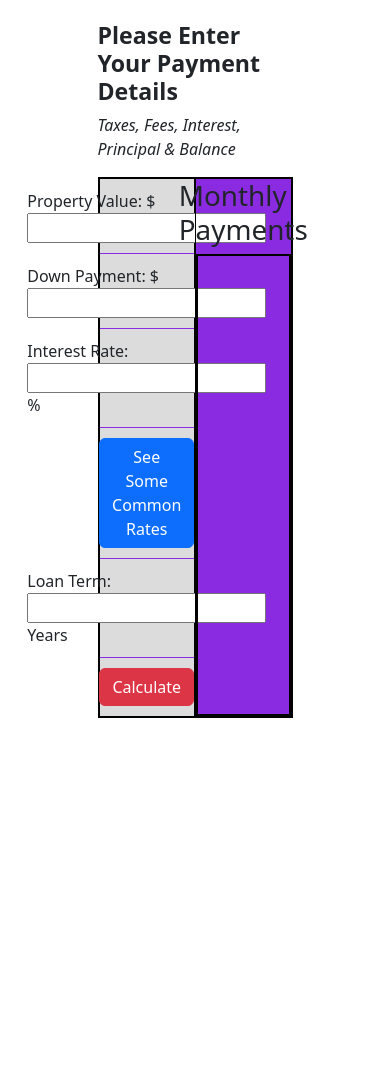
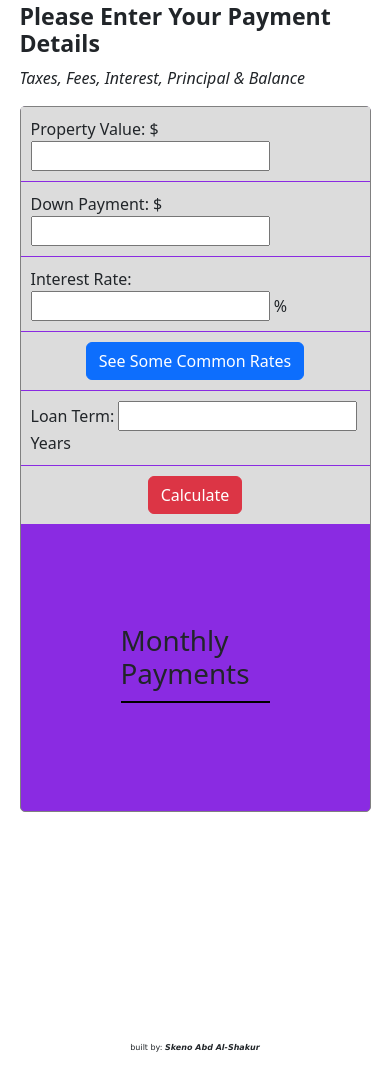
Before and after one commit to skno27/mortgageCalculator, a plain HTML site: page index.html in a window 390 px wide. Shown: the part 93-1163 px from the top of the page. Before the commit the page ends 844 px from the top, so only its background shows below. Drawn offline with nearby package versions, Linux system fonts and the light colour scheme.

Commit message:
updating, pushing old results not sent to the repo

```diff
--- a/calculate.js
+++ b/calculate.js
@@ -12,6 +12,7 @@ document.addEventListener("DOMContentLoaded", function () {
     // prevent default
     event.preventDefault();
 
+    if (event.submitter && event.submitter.value === "Calculate") {
       // access form elements
 
       // main vars
@@ -23,7 +24,9 @@ document.addEventListener("DOMContentLoaded", function () {
       );
       const rate =
         parseFloat(document.getElementsByName("interest")[0].value) / 100;
-    const termInYears = parseFloat(document.getElementsByName("term")[0].value);
+      const termInYears = parseFloat(
+        document.getElementsByName("term")[0].value
+      );
 
       // log values
       console.log("Property Value:", propertyValue);
@@ -35,10 +38,12 @@ document.addEventListener("DOMContentLoaded", function () {
       console.log("Mortgage Principal:", principal);
 
       mPayment =
-      (principal * (rate / 12)) / (1 - (1 + rate / 12) ** (-12 * termInYears));
+        (principal * (rate / 12)) /
+        (1 - (1 + rate / 12) ** (-12 * termInYears));
 
       console.log(mPayment);
       console.log(mPayment.toFixed(2));
       resultText.innerHTML = "$" + `${mPayment.toFixed(2)}`;
+    }
   });
 });
--- a/index.html
+++ b/index.html
@@ -109,6 +109,10 @@
         </div>
       </div>
     </div>
+
+    <footer>
+      <p>built by: <span id="artist">Skeno Abd Al-Shakur</span></p>
+    </footer>
     <script
       src="https://cdn.jsdelivr.net/npm/bootstrap@5.3.2/dist/js/bootstrap.bundle.min.js"
       integrity="sha384-C6RzsynM9kWDrMNeT87bh95OGNyZPhcTNXj1NW7RuBCsyN/o0jlpcV8Qyq46cDfL"
--- a/styles.css
+++ b/styles.css
@@ -16,6 +16,7 @@ header {
 
 #mortgage {
     border: 2px solid black;
+    border-radius: 5px;
     background-color: blueviolet;
     display: flex;
 
@@ -60,12 +61,17 @@ header {
 }
 
 #result {
-    border: 2px solid black;
+    /* border: 2px solid black; */
     height: 100%;
     width: 100%;
     display: flex;
     justify-content: center;
     align-items: center;
+}
+
+#output h1 {
+    padding-bottom: 10px;
+    border-bottom: 2px solid black;
 }
 
 .result-text {
@@ -74,36 +80,45 @@ header {
     font-weight: 800;
 }
 
+footer {
+    /* border: 2px solid black; */
+    display: flex;
+    justify-content: center;
+    margin-top: 230px;
+    font-family: Verdana, Geneva, Tahoma, sans-serif;
+    font-size: .5em;
+}
+
+#artist {
+    font-weight: 900;
+    font-style: oblique;
+}
 
 
-/* @media (max-width: 800px) and (min-width: 527px) {
-    header {
-        text-align: center;
+@media only screen and (max-width: 767px) {
+    body {
+        overflow-x: hidden;
+        overflow-y: auto;
     }
     .wrapper {
-        margin: 10% 5% 5% 5%;
+        margin: 5% 5%;
+        width: 90%;
+        height: auto;
+        /* border: 1px solid gray; */
     }
     #mortgage {
+        flex-direction: column; /* Stack elements vertically on small screens */
+        border: 1px solid gray;
+        /* margin: 0; */
+    }
+    #input, #output {
         width: 100%;
+        border: none;
+    }
+    #output {
+        padding: 100px;
+    }
+    #output span {
+        text-wrap: pretty;
     }
 }
-
-@media (max-width: 526px) {
-    header {
-        text-align: center;
-    }
-    .wrapper {
-        margin: 10% 5% 5% 5%;
-    }
-    #mortgage {
-        width: 100%;
-        display: flex;
-        flex-direction: column;
-        align-items: center;
-        padding: 0;
-    }
-    input.centered output.centered {
-        width: 100%;
-
-    }
-} */
```
Lines whose indentation alone changed are shown as unchanged.
